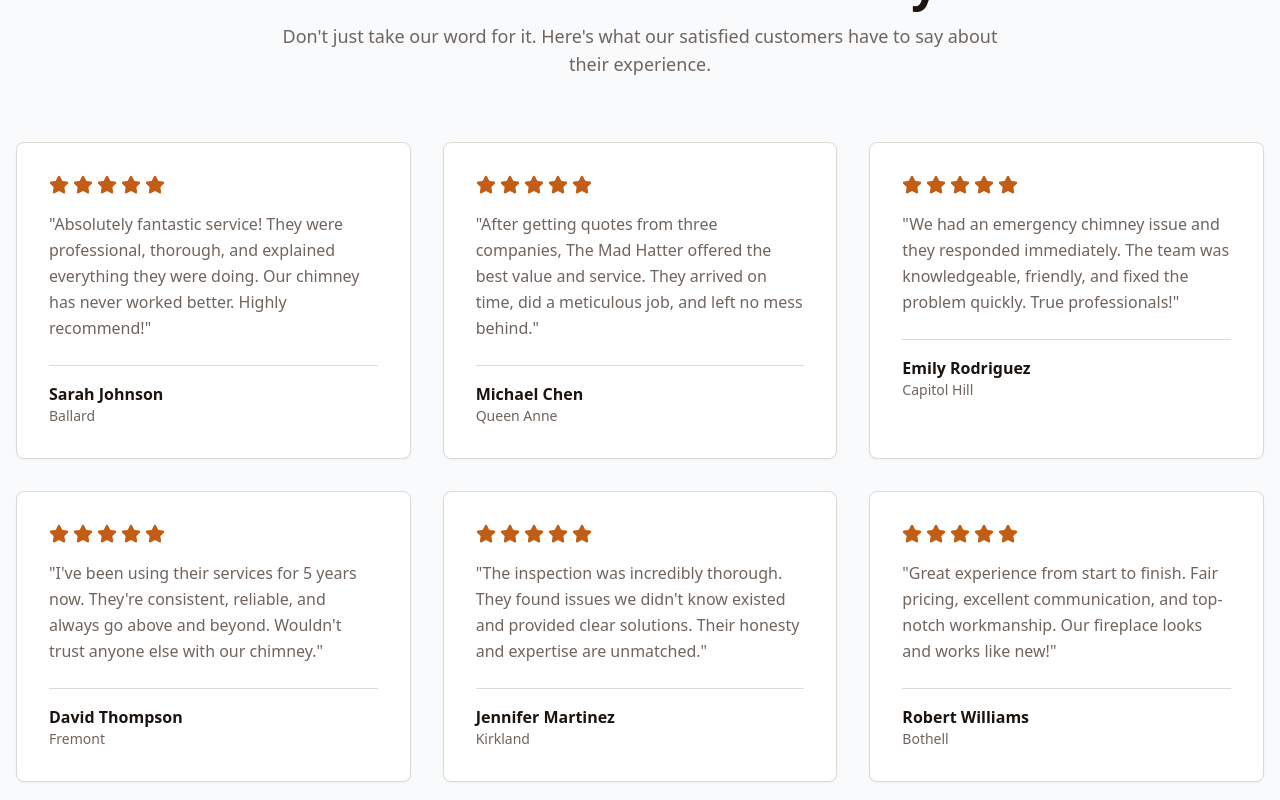
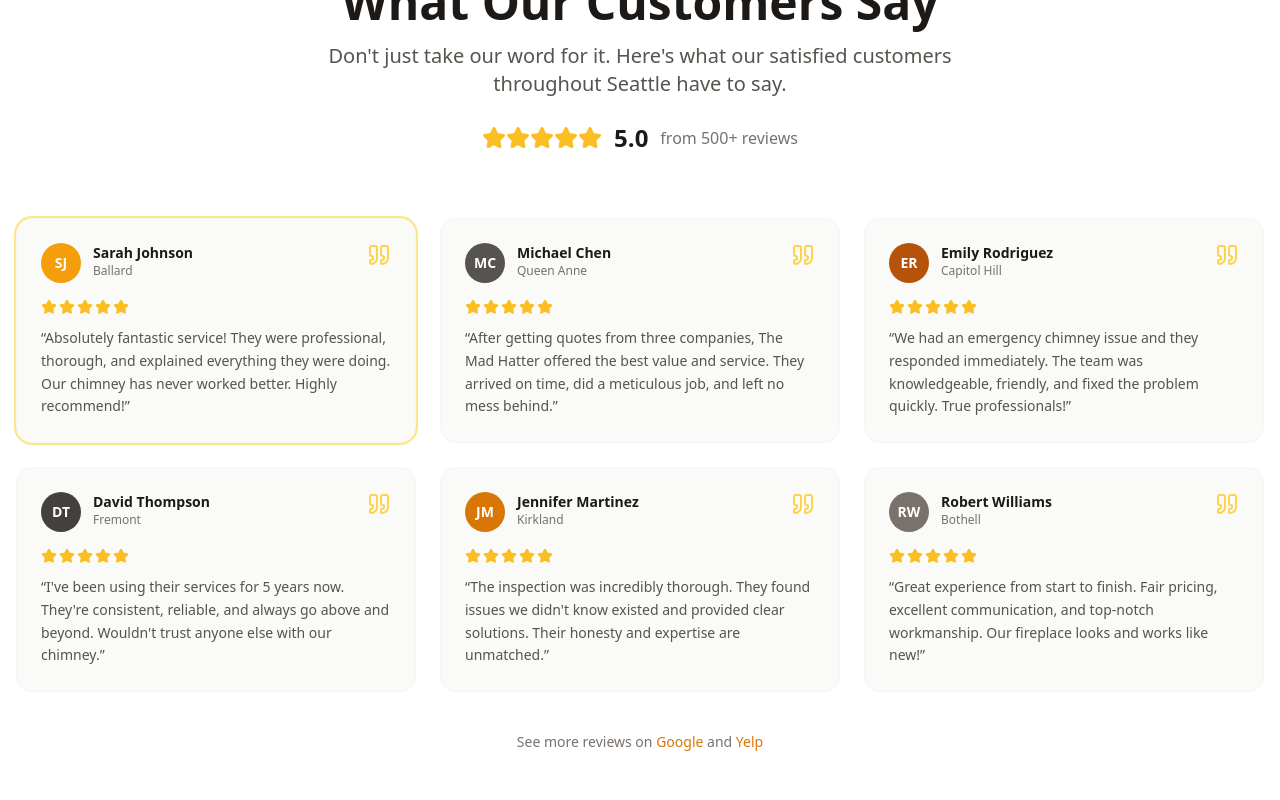
Before and after one commit to jaystonez/mad-hatter-chimney-sweep, a Next.js app: page / in a window 1280 px wide. Shown: the part 5060-5860 px from the top of the page. Built offline with nearby package versions, Linux system fonts and the light colour scheme; a web font is replaced by a local one.

Commit message:
feat: polished testimonials with avatar initials, stars, quote icon, hover effects

```diff
--- a/components/testimonials.tsx
+++ b/components/testimonials.tsx
@@ -1,5 +1,5 @@
-import { Card, CardContent } from "@/components/ui/card"
-import { Star } from "lucide-react"
+// @ts-nocheck
+import { Star, Quote } from "lucide-react"
 
 const testimonials = [
   {
@@ -7,91 +7,112 @@ const testimonials = [
     location: "Ballard",
     rating: 5,
     text: "Absolutely fantastic service! They were professional, thorough, and explained everything they were doing. Our chimney has never worked better. Highly recommend!",
+    initials: "SJ",
+    color: "bg-amber-500",
   },
   {
     name: "Michael Chen",
     location: "Queen Anne",
     rating: 5,
     text: "After getting quotes from three companies, The Mad Hatter offered the best value and service. They arrived on time, did a meticulous job, and left no mess behind.",
+    initials: "MC",
+    color: "bg-stone-600",
   },
   {
     name: "Emily Rodriguez",
     location: "Capitol Hill",
     rating: 5,
     text: "We had an emergency chimney issue and they responded immediately. The team was knowledgeable, friendly, and fixed the problem quickly. True professionals!",
+    initials: "ER",
+    color: "bg-amber-700",
   },
   {
     name: "David Thompson",
     location: "Fremont",
     rating: 5,
     text: "I've been using their services for 5 years now. They're consistent, reliable, and always go above and beyond. Wouldn't trust anyone else with our chimney.",
+    initials: "DT",
+    color: "bg-stone-700",
   },
   {
     name: "Jennifer Martinez",
     location: "Kirkland",
     rating: 5,
     text: "The inspection was incredibly thorough. They found issues we didn't know existed and provided clear solutions. Their honesty and expertise are unmatched.",
+    initials: "JM",
+    color: "bg-amber-600",
   },
   {
     name: "Robert Williams",
     location: "Bothell",
     rating: 5,
     text: "Great experience from start to finish. Fair pricing, excellent communication, and top-notch workmanship. Our fireplace looks and works like new!",
+    initials: "RW",
+    color: "bg-stone-500",
   },
 ]
 
 export default function Testimonials() {
   return (
-    <section id="testimonials" className="py-20 md:py-32 bg-slate-50">
+    <section id="testimonials" className="py-24 bg-white">
       <div className="container mx-auto px-4">
-        {/* Section Header */}
-        <div className="text-center max-w-3xl mx-auto mb-16">
-          <h2 className="text-3xl md:text-4xl lg:text-5xl font-bold text-foreground mb-4 text-balance">
+        <div className="text-center mb-16">
+          <div className="inline-flex items-center gap-2 bg-amber-100 text-amber-700 px-4 py-2 rounded-full text-sm font-medium mb-4">
+            <Star className="w-4 h-4 fill-amber-500" />
+            Customer Reviews
+          </div>
+          <h2 className="text-4xl md:text-5xl font-bold text-stone-900 mb-4">
             What Our Customers Say
           </h2>
-          <p className="text-lg text-muted-foreground text-pretty">
-            Don't just take our word for it. Here's what our satisfied customers have to say about their experience.
+          <p className="text-xl text-stone-600 max-w-2xl mx-auto">
+            Don&apos;t just take our word for it. Here&apos;s what our satisfied customers throughout Seattle have to say.
           </p>
+          {/* Star rating summary */}
+          <div className="flex items-center justify-center gap-3 mt-6">
+            <div className="flex">
+              {[...Array(5)].map((_, i) => (
+                <Star key={i} className="w-6 h-6 text-amber-400 fill-amber-400" />
+              ))}
+            </div>
+            <span className="text-2xl font-bold text-stone-900">5.0</span>
+            <span className="text-stone-500">from 500+ reviews</span>
+          </div>
         </div>
 
-        {/* Testimonials Grid */}
-        <div className="grid md:grid-cols-2 lg:grid-cols-3 gap-8">
+        <div className="grid md:grid-cols-2 lg:grid-cols-3 gap-6">
           {testimonials.map((testimonial, index) => (
-            <Card key={index} className="bg-white hover:shadow-lg transition-shadow">
-              <CardContent className="p-8">
-                {/* Stars */}
-                <div className="flex space-x-1 mb-4">
-                  {[...Array(testimonial.rating)].map((_, i) => (
-                    <Star key={i} className="w-5 h-5 fill-primary text-primary" />
-                  ))}
+            <div
+              key={testimonial.name}
+              className={`bg-stone-50 rounded-2xl p-6 border border-stone-100 hover:border-amber-200 hover:shadow-lg transition-all duration-300 ${
+                index === 0 ? "lg:col-span-1 ring-2 ring-amber-200" : ""
+              }`}
+            >
+              <div className="flex items-start gap-3 mb-4">
+                <div className={`w-10 h-10 ${testimonial.color} rounded-full flex items-center justify-center text-white font-bold text-sm flex-shrink-0`}>
+                  {testimonial.initials}
                 </div>
-
-                {/* Review Text */}
-                <p className="text-muted-foreground leading-relaxed mb-6">
-                  "{testimonial.text}"
-                </p>
-
-                {/* Author */}
-                <div className="border-t pt-4">
-                  <p className="font-bold text-foreground">{testimonial.name}</p>
-                  <p className="text-sm text-muted-foreground">{testimonial.location}</p>
+                <div className="flex-1 min-w-0">
+                  <div className="font-bold text-stone-900 text-sm">{testimonial.name}</div>
+                  <div className="text-stone-500 text-xs">{testimonial.location}</div>
                 </div>
-              </CardContent>
-            </Card>
+                <Quote className="w-6 h-6 text-amber-300 flex-shrink-0" />
+              </div>
+              <div className="flex gap-0.5 mb-3">
+                {[...Array(testimonial.rating)].map((_, i) => (
+                  <Star key={i} className="w-4 h-4 text-amber-400 fill-amber-400" />
+                ))}
+              </div>
+              <p className="text-stone-600 text-sm leading-relaxed">&ldquo;{testimonial.text}&rdquo;</p>
+            </div>
           ))}
         </div>
 
-        {/* Bottom Note */}
-        <div className="mt-16 text-center">
-          <p className="text-muted-foreground">
+        <div className="text-center mt-10">
+          <p className="text-stone-500 text-sm">
             See more reviews on{" "}
-            <a href="#" className="text-primary font-semibold hover:underline">
-              Google
-            </a>
+            <a href="#" className="text-amber-600 font-medium hover:underline">Google</a>
             {" "}and{" "}
-            <a href="#" className="text-primary font-semibold hover:underline">
-              Yelp
-            </a>
+            <a href="#" className="text-amber-600 font-medium hover:underline">Yelp</a>
           </p>
         </div>
       </div>
```
